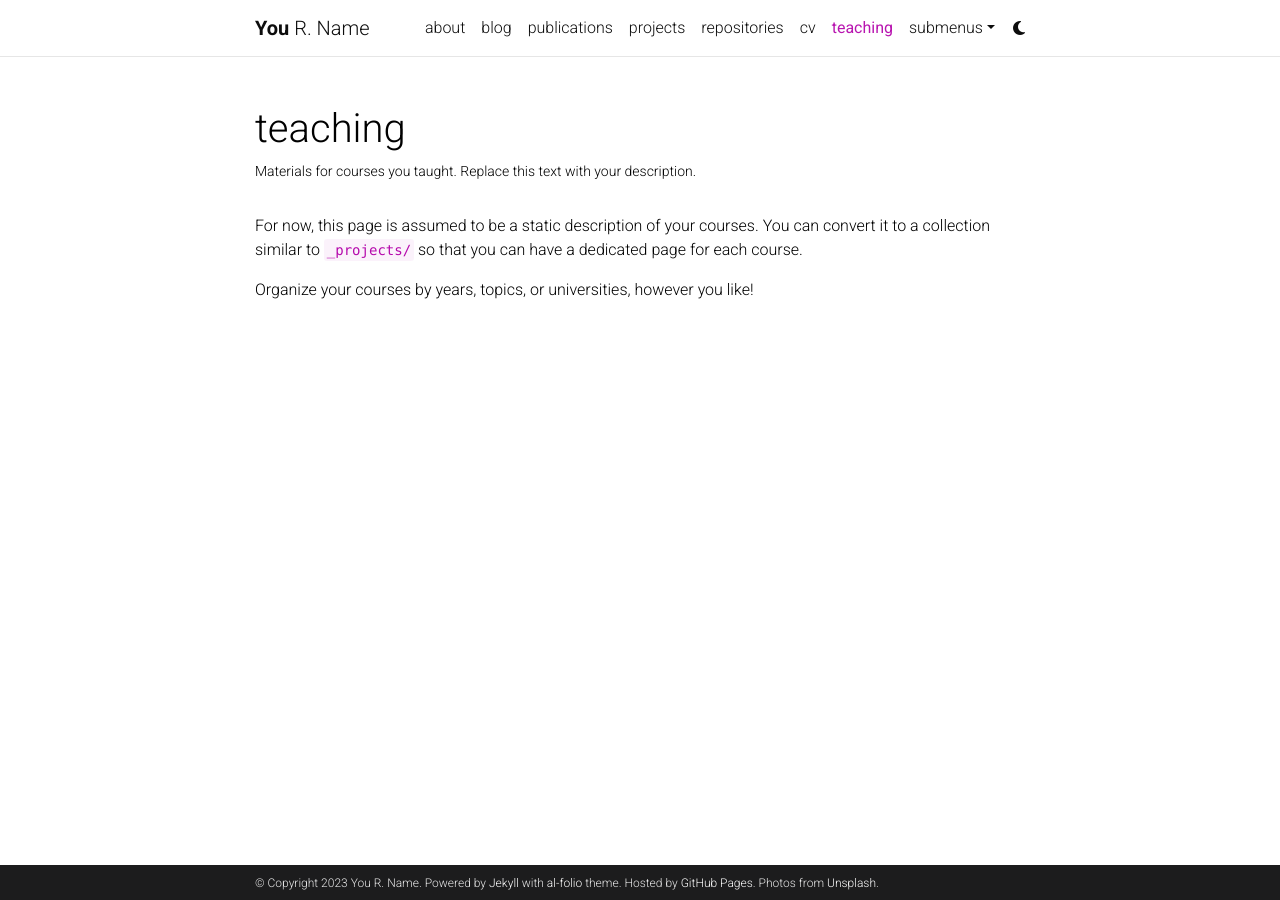
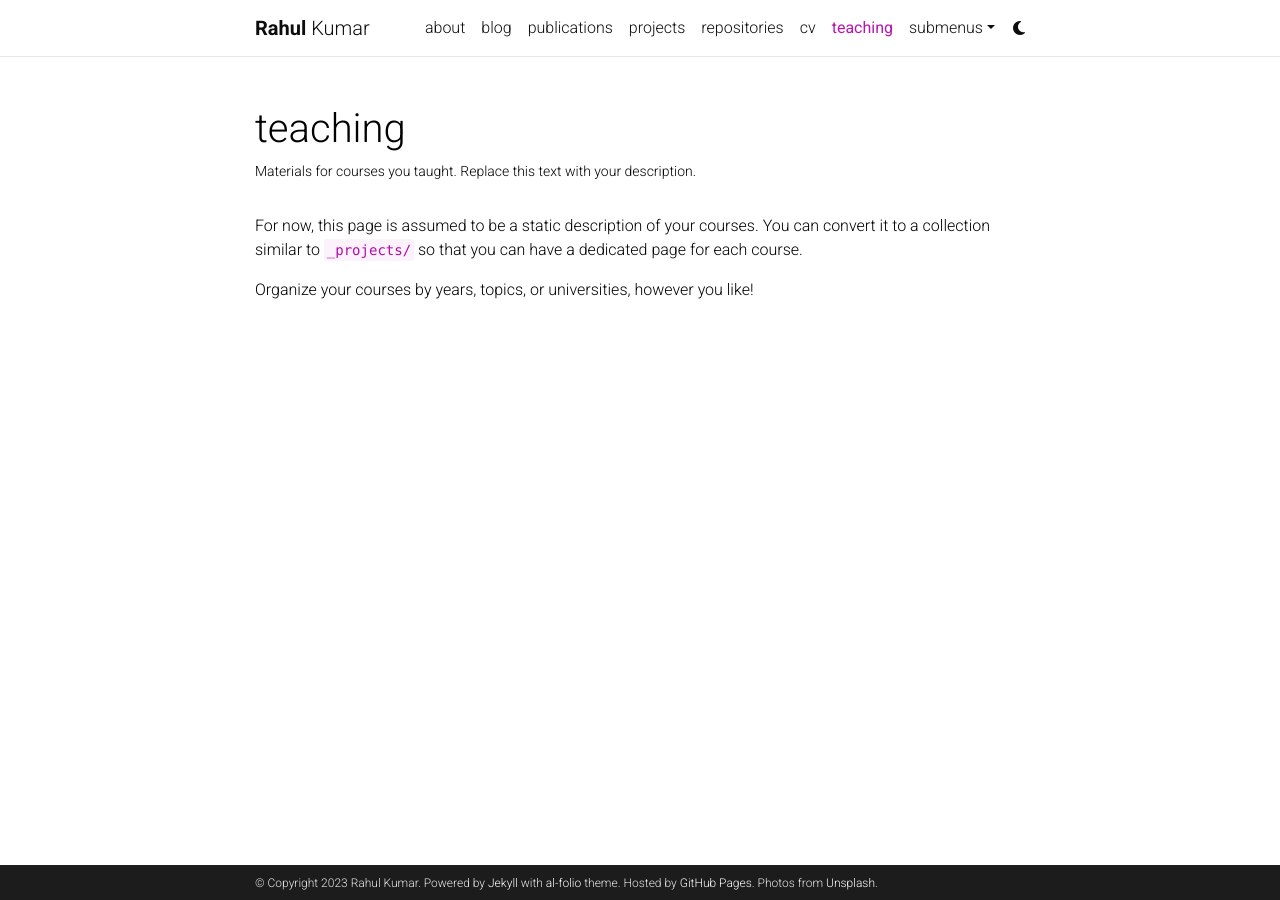
Before and after one commit to rahulkumar-aws/rahulkumar-aws.io, a Jekyll site: the page built from _pages/teaching.md, in a window 1280 px wide. Built offline with Jekyll 4.4.1, drawn with Linux system fonts in a browser that asks for light colours; comment, search, counter and statistics services are not loaded; a style sheet for code colours, icons or effects is not loaded.

Commit message:
first local commit

```diff
--- a/_config.yml
+++ b/_config.yml
@@ -3,10 +3,10 @@
 # -----------------------------------------------------------------------------
 
 title: blank # the website title (if blank, full name will be used instead)
-first_name: You
-middle_name: R.
-last_name: Name
-email: you@example.com
+first_name: Rahul
+middle_name:
+last_name: Kumar
+email: rahulkumar.aws@gmail.com
 description: > # the ">" symbol means to ignore newlines until "footer_text:"
   A simple, whitespace theme for academics. Based on [*folio](https://github.com/bogoli/-folio) design.
 footer_text: >
@@ -18,8 +18,8 @@ keywords: jekyll, jekyll-theme, academic-website, portfolio-website  # add your
 lang: en # the language of your site (for example: en, fr, cn, ru, etc.)
 icon: ⚛️  # the emoji used as the favicon (alternatively, provide image name in /assets/img/)
 
-url: https://alshedivat.github.io # the base hostname & protocol for your site
-baseurl: /al-folio # the subpath of your site, e.g. /blog/
+url: https://rahulkumar-aws.github.io # the base hostname & protocol for your site
+baseurl: /rahulkumar-aws.io # the subpath of your site, e.g. /blog/
 last_updated: false # set to true if you want to display last updated in the footer
 impressum_path:  # set to path to include impressum link in the footer, use the same path as permalink in a page, helps to conform with EU GDPR
 
```
